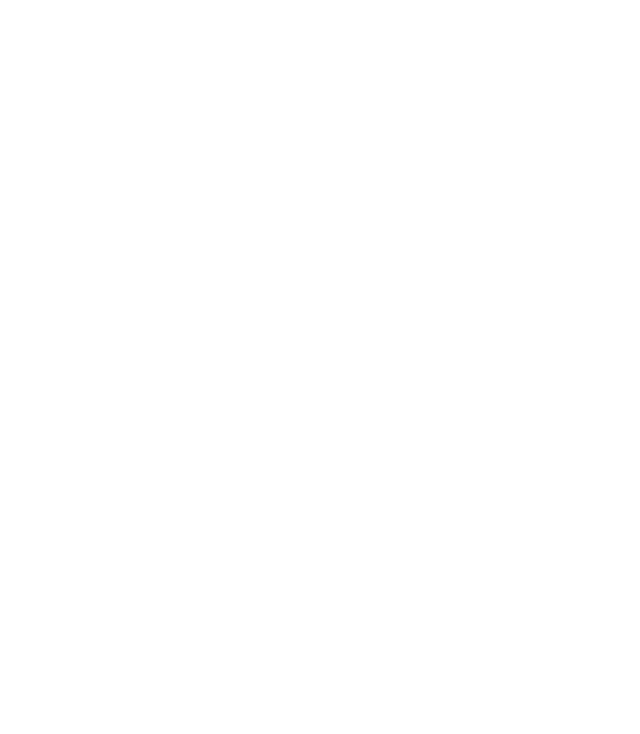
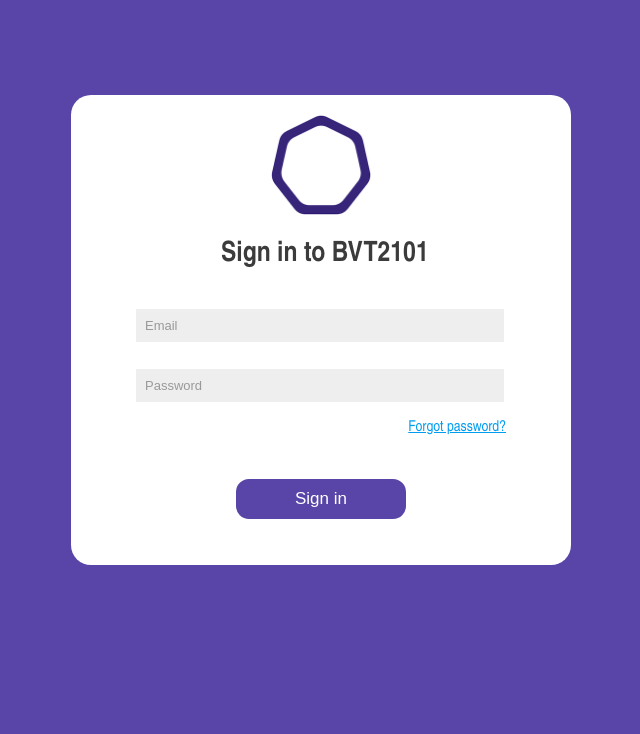
Before and after one commit to Mihan4ik0/BVT2101SITE, a Flask app: page / in a window 1280 px wide. Before the commit the part shown is empty. Shown: the top 734 px of the page, without its empty margins (254-894 px from the left). Run offline with Flask 2, Linux system fonts and the light colour scheme.

Commit message:
user login page layout

```diff
--- /dev/null
+++ b/static/css/style.css
@@ -0,0 +1,115 @@
+* {
+    margin: 0;
+    padding: 0;
+}
+
+html {
+    height: 80%;
+}
+
+article,
+details,
+figcaption,
+figure,
+hgroup,
+main,
+nav,
+section,
+summary {
+    display: block;
+}
+
+body {
+    font: 12px/18px Arial Narrow, sans-serif;
+    width: 100%;
+    height: 100%;
+    background-color: #5845a7;
+}
+
+.wrapper {
+    margin: 0 auto;
+    min-height: 100%;
+    height: auto !important;
+    height: 100%;
+}
+
+
+/* Middle
+-----------------------------------------------------------------------------*/
+
+.middle {
+    width: 100%;
+    position: relative;
+}
+
+.middle:after {
+    display: table;
+    clear: both;
+    content: '';
+}
+
+.box-entering {
+    width: 500px;
+    height: 470px;
+    background-color: #fff;
+    -webkit-border-radius: 20px;
+    margin: 95px 0px 15px 325px;
+}
+
+.box-logo {
+    width: 100px;
+    height: 100px;
+    margin: 20px 0px 15px 200px;
+}
+
+.box-title {
+    font-size: 28px;
+    line-height: 8px;
+    padding: 15px 0px 30px 150px;
+    color: #3b3b3b;
+}
+
+.box-input {
+    -webkit-box-flex: 1;
+    -ms-flex-positive: 1;
+    flex-grow: 1;
+    padding: 7px;
+    margin: 20px 0px 7px 65px;
+    width: 350px;
+    background-color: #eee;
+    border: 2px solid #eee;
+}
+
+input::placeholder {
+    color: #999; font-size: 13px;
+}
+
+.box-send {
+    float: center;
+	padding: 6px;
+    width: 170px;
+    height: 40px;
+    font-size: 17px;
+    color: #fff;
+    margin: 70px 0px 20px 165px;
+    background-color: #5845a7;
+    border: 2px solid #5845a7;
+    -webkit-border-radius: 13px;
+}
+
+.box-send:hover {
+    background-color: #372579;
+    border: 2px solid #372579;
+}
+
+.box-restore-pass a {
+    font-size: 15px;
+    float: right;
+    color: #009cf0;
+    font-weight: 500;
+    margin: 10px 65px 20px 0px;
+}
+
+.content {
+    padding: 0 270px 0 0;
+}
--- a/templates/login.html
+++ b/templates/login.html
@@ -1,10 +1,41 @@
 <!DOCTYPE html>
 <html lang="en">
+
 <head>
     <meta charset="UTF-8">
-    <title>Title</title>
+    <script src="https://cdnjs.cloudflare.com/ajax/libs/html5shiv/3.7.3/html5shiv.min.js"></script>
+    <title>Entering</title>
+    <meta name="keywords" content="" />
+    <meta name="description" content="" />
+    <link href="static/css/style.css" rel="stylesheet">
 </head>
+
 <body>
 
+    <div class="container">
+
+        <main class="content">
+            <div class = "box-entering">
+                <img src="/static/img/mtuci-logo.png" class="box-logo">
+                <h1 class="box-title">Sign in to BVT2101</h1>
+                <form method = "POST" action="/login">
+                    <input class="box-input" value="" maxlength="80" name="login" placeholder="Email"/>
+                    <input class="box-input" type = "password" value="" maxlength="70" name="password" placeholder="Password"/>
+
+                    <div class="box-restore-pass">
+                        <a href="/forgot_password">Forgot password?</a>
+                    </div>
+                    <button type = "submit" class="box-send">Sign in</button>
+                </form>
+            </div>
+        </main>
+        <!-- .content -->
+
+    </div>
+    <!-- .container-->
+
+   <!-- <script type="text/javascript" src="./static/js/script.js"></script> -->
+
 </body>
+
 </html>
```
Also changed, not shown: static/img/mtuci-logo.png (added).
